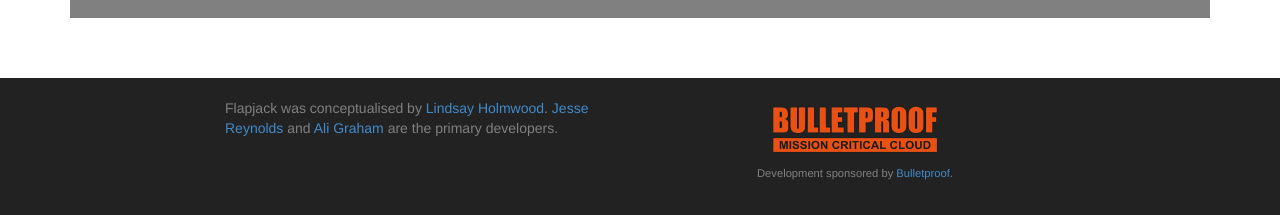
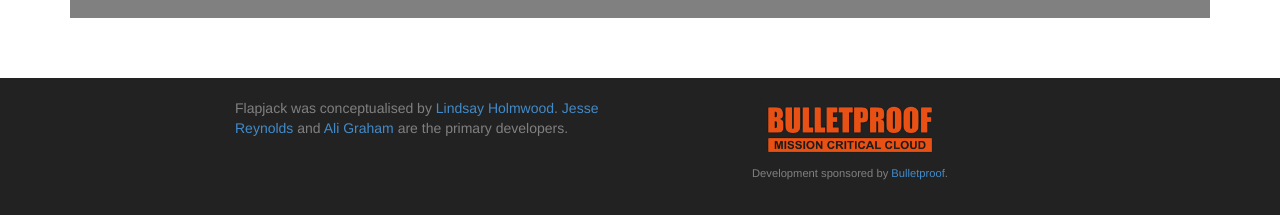
Before and after one commit to flapjack/flapjack, a Jekyll site: the page built from index.html, in a window 1280 px wide. Shown: the part 723-938 px from the top of the page. Built offline with Jekyll 4.4.1, drawn with Linux system fonts in a browser that asks for light colours; Markdown is read by kramdown in place of the engine named in the settings; the list of posts is cut into pages by our own code.

Commit message:
Ensure footer doesn't push out page width. Resize images on mobile

```diff
--- a/stylesheets/screen.css
+++ b/stylesheets/screen.css
@@ -73,6 +73,10 @@ footer {
   color: gray;
 }
 
+footer .row {
+  margin: 0;
+}
+
 footer div.sponsor {
   text-align: center;
   background-color: #222;
@@ -89,6 +93,11 @@ footer span.bulletproof.subtext {
   font-size: 80%;
 }
 
+@media print, screen and (max-width: 1200px) {
+  div.container.content img {
+    max-width: 100%;
+  }
+}
 
 @media print, screen and (max-width: 384px) {
   div.jumbotron.intro {
```
